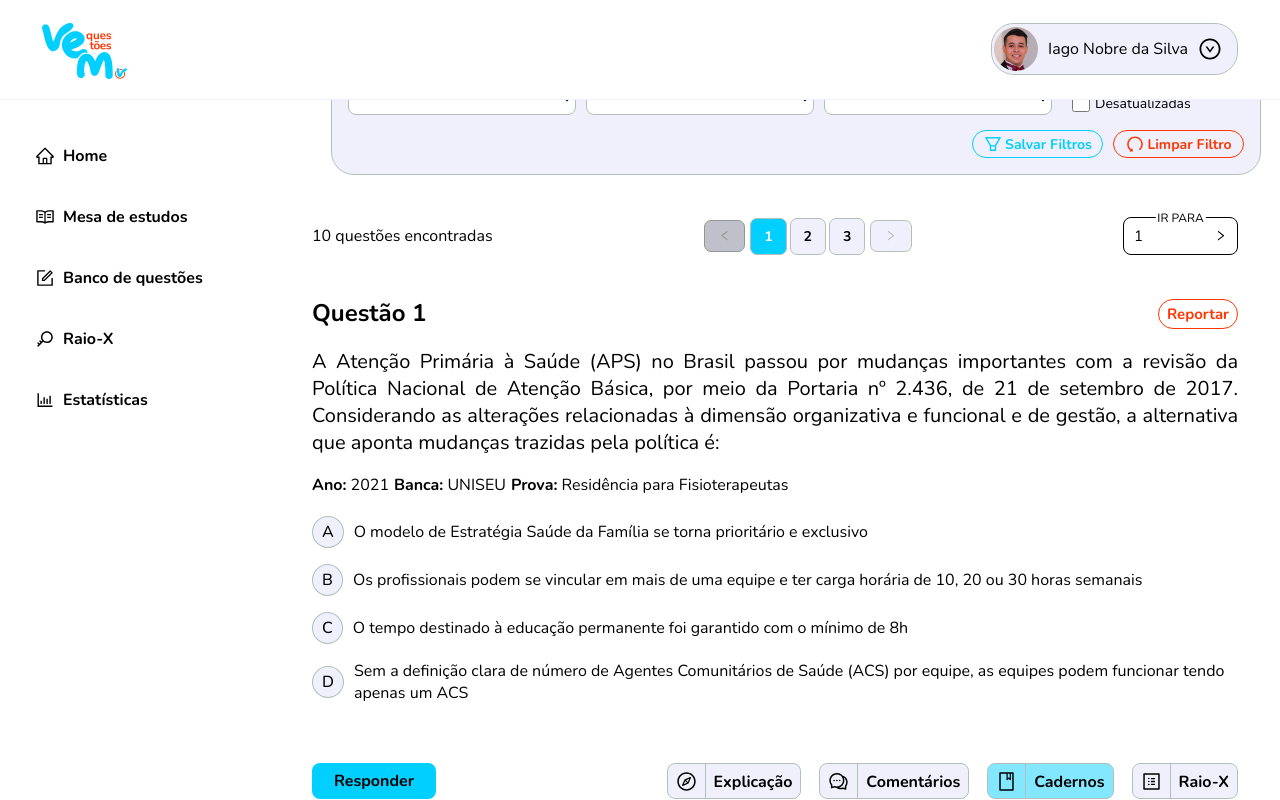
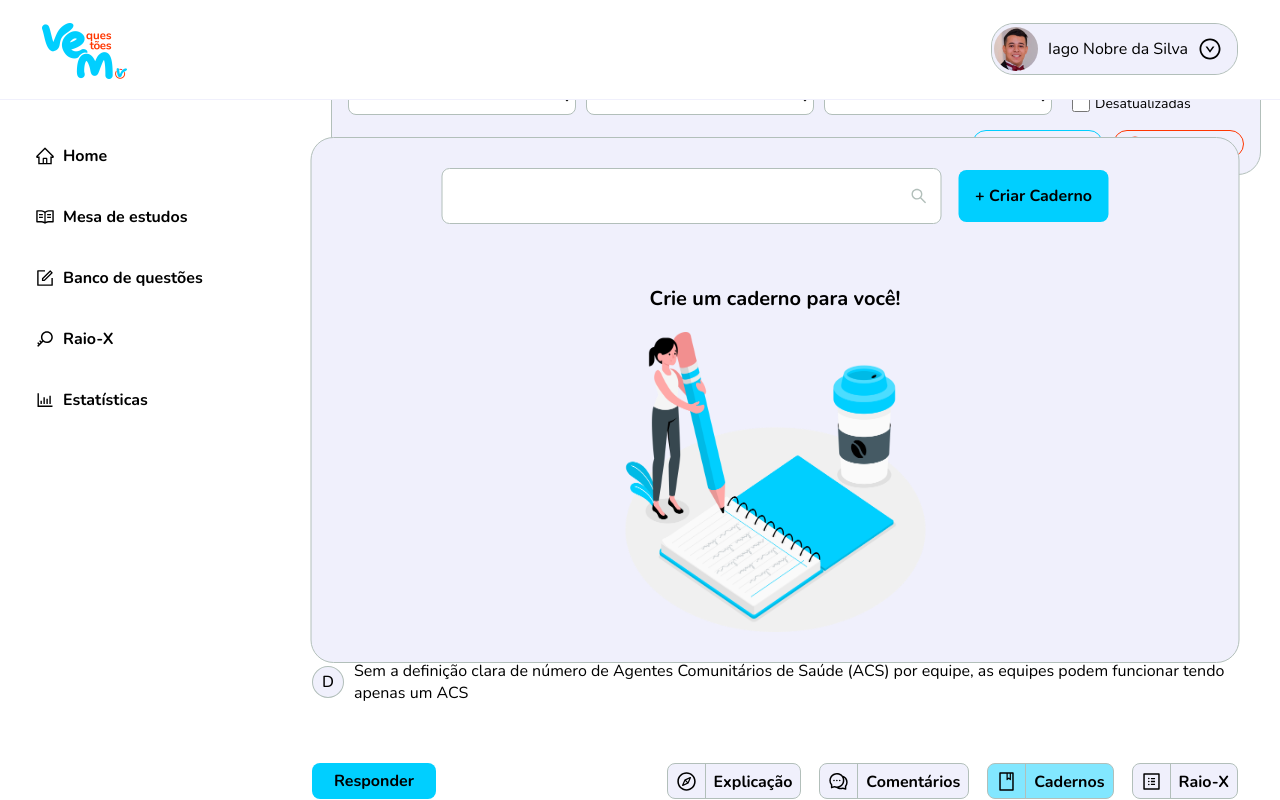
Before and after one commit to vadolasi/vem-questoes, a Next.js app: page /banco-de-questoes/questao in a window 1280 px wide. Both pictures are taken after a click on the button "Cadernos". Built offline with nearby package versions, Linux system fonts and the light colour scheme.

Commit message:
add all windows

```diff
--- a/src/pages/banco-de-questoes/questao/index.tsx
+++ b/src/pages/banco-de-questoes/questao/index.tsx
@@ -3,20 +3,24 @@ import Image from 'next/image';
 
 import { AiOutlineRight, AiOutlineDelete, AiOutlineCompass, AiOutlineComment, AiOutlineBook, AiOutlineProfile} from 'react-icons/ai'
 
-import { GoTo, Navigation, QuestionContainer, QuestionStatement, ButtonReport, QuestionButtons } from './styles';
+import { GoTo, Navigation, QuestionContainer, QuestionStatement, ButtonReport, QuestionButtons, Search  } from './styles';
 
-import { Container, Content } from '../styles';
+import { Container, Content} from '../styles';
 
 import { Menu } from "@/components/Menu";
 import { Header } from "@/components/Header";
 import { Filter } from '@/components/Filter';
 import { PaginationBar } from '@/components/PaginationBar';
 import { DefaultBoxQuestion } from '@/components/DefaultBoxQuestion';
-
+import { CommentBar } from '@/components/CommentBar';
+import { SearchInput } from '@/components/SearchInput';
+import { Button } from '@/components/Button';
+import { DefaultSearchPage } from '@/components/DefaultSearchPage';
 
 import professor from '@/assets/professor.png';
 import typing from '@/assets/typing.png';
-import { CommentBar } from '@/components/CommentBar';
+import notebook from '@/assets/Notebook.png';
+import raiox from '@/assets/raiox.png';
 
 export default function Questoes() {
   const [questions, setQuestions] = useState<number[]>([1, 2, 3, 4, 5, 6, 7, 8, 9, 10]);
@@ -124,6 +128,22 @@ export default function Questoes() {
           <CommentBar/>
         </DefaultBoxQuestion>
 
+        <DefaultBoxQuestion className={notebookBox ? 'show' : "hidden"}>
+          <Search>
+            <SearchInput/>
+            <Button text='+ Criar Caderno'/>
+          </Search>
+            <DefaultSearchPage text='Crie um caderno para você!' picture={notebook} alt='Mulher escreven informações em um carderno'/>
+        </DefaultBoxQuestion>
+
+        <DefaultBoxQuestion
+        className={xrayBox ? 'show' : "hidden"}
+        h1='Esta questão ainda não tem Raio-X'
+        strong='Estamos trabalhando nisso!'
+        picture={raiox}
+        alt='mulher com uma maquina de dados'/>
+
+
         <Filter/>
         <QuestionContainer>
           <Navigation>
--- a/src/pages/banco-de-questoes/questao/styles.ts
+++ b/src/pages/banco-de-questoes/questao/styles.ts
@@ -284,3 +284,13 @@ export const QuestionButtons = styled("div", {
         }
     }
 })
+
+export const Search = styled('div', {
+    display: "grid",
+    gridTemplateColumns: "500px 150px",
+    alignItems: "center",
+    gap: "17px",
+
+    margin: "0 auto"
+
+})
```
